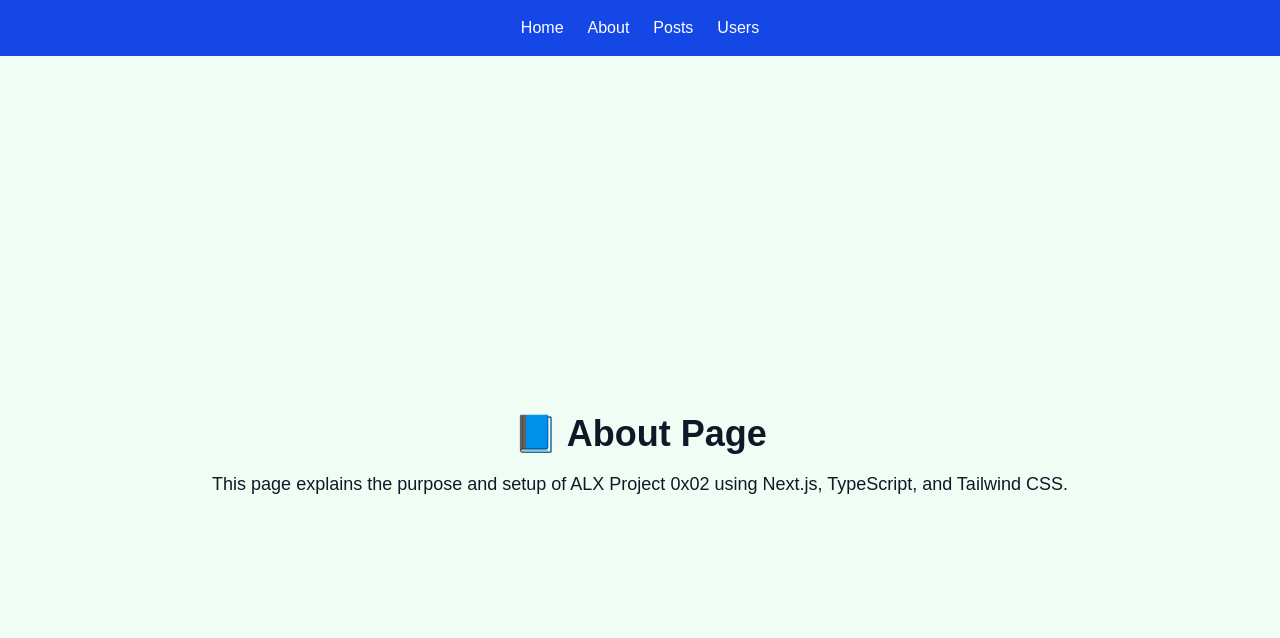
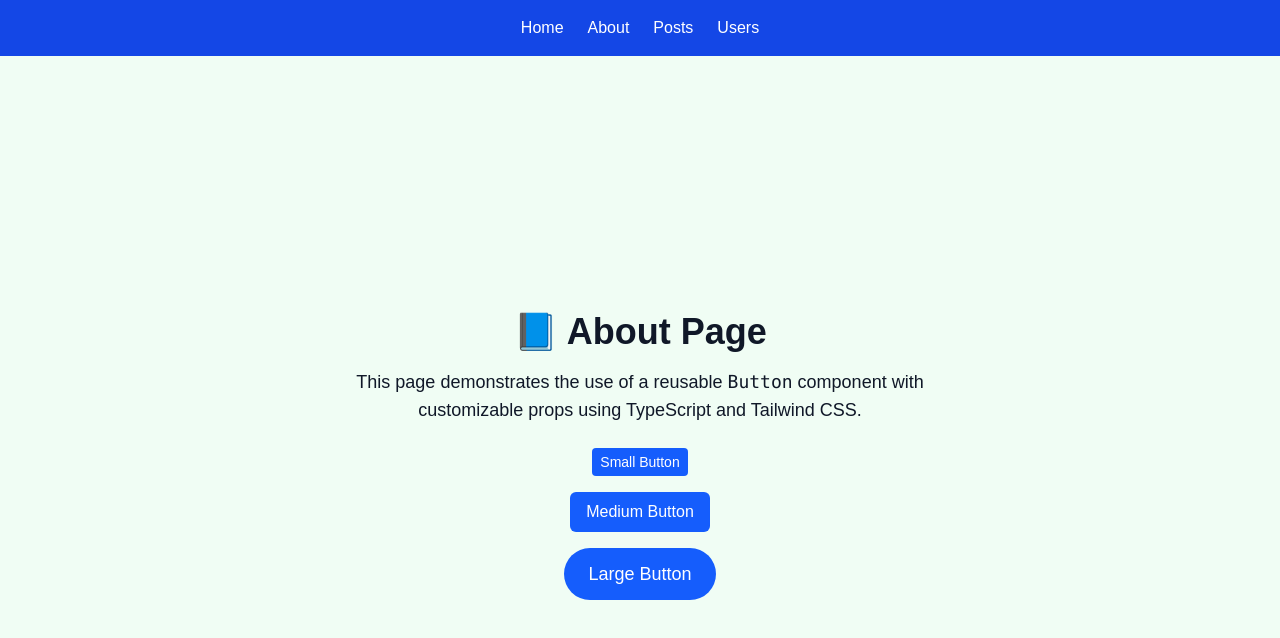
Before and after one commit to Hali1439/alx-project-0x02-setup, a Next.js app in the folder alx-project-0x02/: page /about in a window 1280 px wide. Shown: the top 638 px of the page. Built offline with nearby package versions, Linux system fonts and the light colour scheme.

Commit message:
7/23/2025

```diff
--- a/alx-project-0x02/components/common/Button.tsx
+++ b/alx-project-0x02/components/common/Button.tsx
@@ -0,0 +1,28 @@
+// components/common/Button.tsx
+
+import React from 'react';
+import { ButtonProps } from '@/interfaces';
+
+const sizeClasses = {
+  small: 'px-2 py-1 text-sm',
+  medium: 'px-4 py-2 text-base',
+  large: 'px-6 py-3 text-lg',
+};
+
+const Button: React.FC<ButtonProps> = ({
+  label,
+  size = 'medium',
+  shape = 'rounded-md',
+  onClick,
+}) => {
+  return (
+    <button
+      onClick={onClick}
+      className={`bg-blue-600 text-white ${sizeClasses[size]} ${shape} hover:bg-blue-700 transition`}
+    >
+      {label}
+    </button>
+  );
+};
+
+export default Button;
--- a/alx-project-0x02/pages/about.tsx
+++ b/alx-project-0x02/pages/about.tsx
@@ -1,9 +1,10 @@
 // pages/about.tsx
 
-import Head from 'next/head'
-import Header from '../components/layout/Header'
+import Head from 'next/head';
+import Header from '@/components/layout/Header';
+import Button from '@/components/common/Button';
 
-export default function AboutPage() {
+const AboutPage = () => {
   return (
     <>
       <Head>
@@ -15,8 +16,18 @@ export default function AboutPage() {
 
       <main className="flex flex-col items-center justify-center min-h-screen bg-green-50 text-gray-900 p-8">
         <h1 className="text-4xl font-bold mb-4">📘 About Page</h1>
-        <p className="text-lg">This page explains the purpose and setup of ALX Project 0x02 using Next.js, TypeScript, and Tailwind CSS.</p>
+        <p className="text-lg text-center max-w-xl mb-6">
+          This page demonstrates the use of a reusable <code>Button</code> component with customizable props using TypeScript and Tailwind CSS.
+        </p>
+
+        <div className="flex flex-col gap-4 items-center">
+          <Button label="Small Button" size="small" shape="rounded-sm" />
+          <Button label="Medium Button" size="medium" shape="rounded-md" />
+          <Button label="Large Button" size="large" shape="rounded-full" />
+        </div>
       </main>
     </>
-  )
-}
+  );
+};
+
+export default AboutPage;
```
